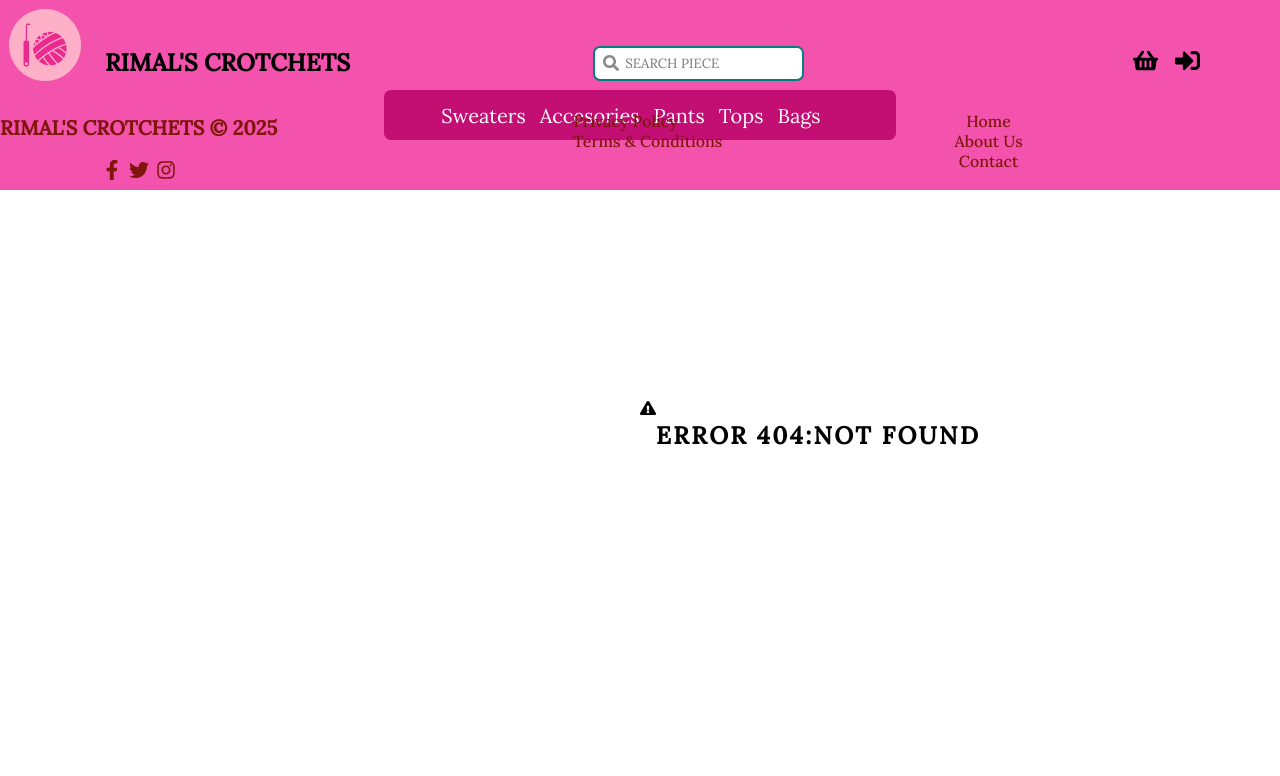
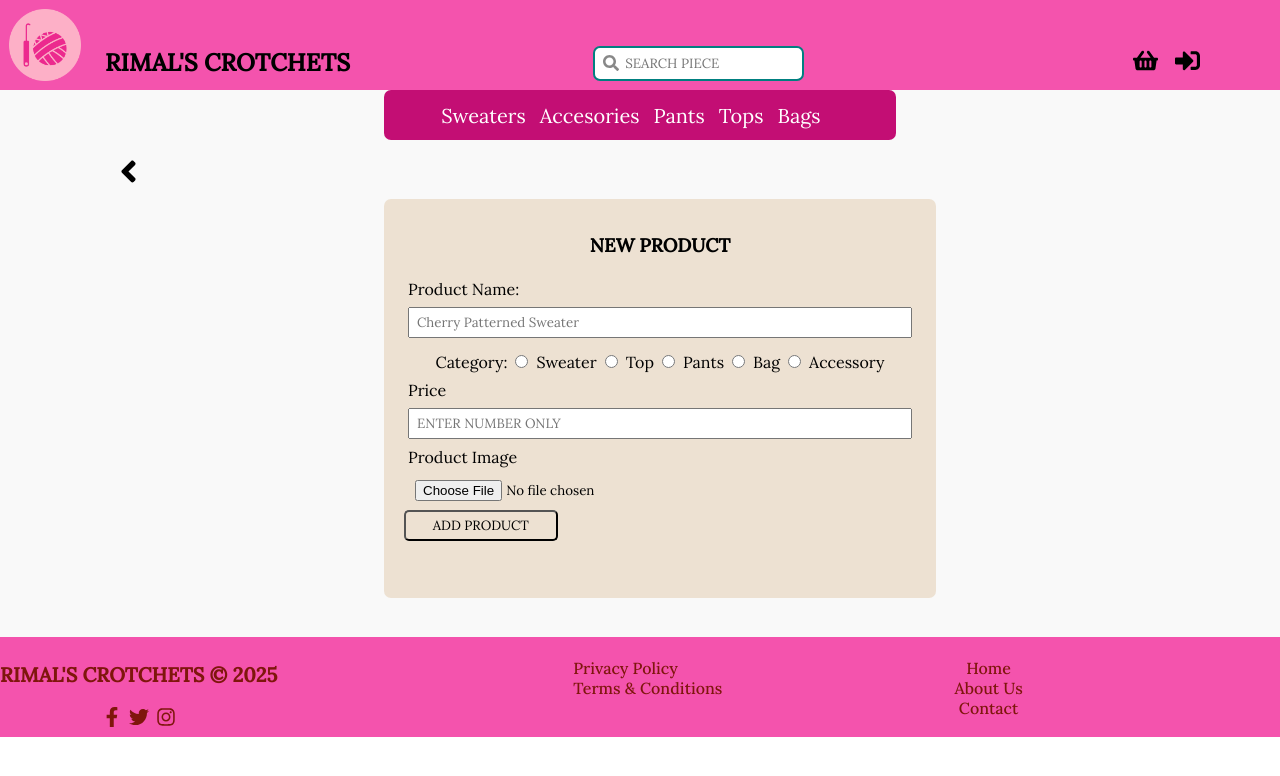
Before and after one commit to KalekyeRaychelle/RimalCrotchets, a React (Create React App) app: page /newProduct in a window 1280 px wide. Before the commit this address had no page. Shown: the top 776 px of the page. Built offline with nearby package versions, Linux system fonts and the light colour scheme.

Commit message:
adding Product frontend

```diff
--- a/src/App.js
+++ b/src/App.js
@@ -12,7 +12,7 @@ import Login from './pages/Login';
 import Dashboard from './pages/Dashboard';
 import DashboardHeader from './components/DashboardHeader';
 import DashboardFooter from './components/DashboardFooter';
-
+import CatalogForm from './pages/CatalogForm';
 
 function App() {
 
@@ -31,6 +31,7 @@ function App() {
           <Route path="/SignUp" element={<Signup/>}/>
           <Route path="/LogIn" element={<Login/>}/>
           <Route path ="/Dashboard" element={<Dashboard/>}/>
+          <Route path="/newProduct" element={<CatalogForm/>}/>
           <Route path="*" element={<NoPage />} />
       </Routes>
       {isDashboard ? <DashboardFooter/>:<Footer/>}
--- a/src/components/header.js
+++ b/src/components/header.js
@@ -33,7 +33,7 @@ const Header= () => {
     </div>
     <div className='rightSide'>
       <ul className='liLinks'>
-            <li><Link><FaShoppingBasket /></Link></li>
+            <li><Link to='/newProduct'><FaShoppingBasket /></Link></li>
             <li><Link to='/SignUp'><FaSignInAlt /></Link></li>
             <li onClick={toggleDropdown} className="dropdownIcon">
             <FaListUl /></li>
--- a/src/pages/CatalogForm.js
+++ b/src/pages/CatalogForm.js
@@ -0,0 +1,126 @@
+import React,{useState} from 'react';
+import '../styles/CatalogForm.css'
+import { useNavigate} from 'react-router-dom';
+import { Link } from 'react-router-dom';
+import { FaAngleLeft } from "react-icons/fa";
+const CatalogForm = () => {
+  const [catalogData,setCatalogData]=useState({
+    productName:"",
+    Category:"",
+    Price:"",
+    productImagePath:"",
+  })
+  const [message,setMessage]=useState("");
+  const navigate=useNavigate();
+  const handleChange=(e)=>{
+    setCatalogData({...catalogData,[e.target.name]: e.target.value});
+  };
+  const handleSubmit=async(e)=>{
+    e.preventDefault();
+    console.log(" Catalog Data submitted");
+    try{
+      const response=await fetch("https://localhost:7700/api/Catalog",{
+        method:"POST",
+        headers:{"Content-Type":"application/json"},
+        body: JSON.stringify(catalogData),
+      });
+      const text=await response.text();
+      try{
+        const data=JSON.parse(text);
+        if(response.ok){
+          alert("Product has been added to the Catalog");
+          navigate("/Catalog");
+
+        }else{
+          setMessage(data.error ||"Something went wrong")
+        }
+      }catch(jsonError){
+          console.error("JSON Parse Error:",jsonError);
+          setMessage(text || "Invalid server response. Check console for details.");
+        }
+    } catch (error) {
+        setMessage("Something went wrong!");
+        console.error("Signup Error:", error);
+    }
+  };
+  return (
+    <div className='CatalogForm'>
+      <Link to='/Catalog'><FaAngleLeft /></Link>
+
+      <form onSubmit={handleSubmit}>
+        <h3>NEW PRODUCT</h3>
+        <label>Product Name:</label>
+        <input
+         type='text' name='productName'
+         id='productName' placeholder='Cherry Patterned Sweater'
+         value={catalogData.productName} onChange={handleChange} required
+         />
+       <div className='categoryForm'>
+          <label>Category:</label>
+
+          <input
+            type="radio"
+            id="Sweater"
+            name="Category"
+            value="Sweater"
+            checked={catalogData.Category === "Sweater"}
+            onChange={handleChange}
+          />
+          <label htmlFor="Sweater">Sweater</label>
+
+          <input
+            type="radio"
+            id="Top"
+            name="Category"
+            value="Top"
+            checked={catalogData.Category === "Top"}
+            onChange={handleChange}
+          />
+          <label htmlFor="Top">Top</label>
+
+          <input
+            type="radio"
+            id="Pants"
+            name="Category"
+            value="Pants"
+            checked={catalogData.Category === "Pants"}
+            onChange={handleChange}
+          />
+          <label htmlFor="Pants">Pants</label>
+
+          <input
+            type="radio"
+            id="Bag"
+            name="Category"
+            value="Bag"
+            checked={catalogData.Category === "Bag"}
+            onChange={handleChange}
+          />
+          <label htmlFor="Bag">Bag</label>
+
+          <input
+            type="radio"
+            id="Accessory"
+            name="Category"
+            value="Accessory"
+            checked={catalogData.Category === "Accessory"}
+            onChange={handleChange}
+          />
+          <label htmlFor="Accessory">Accessory</label>
+        </div>
+
+        <label>Price</label>
+        <input type='number' value={catalogData.Price} onChange={handleChange} required
+         name="Price" id="Price" placeholder='ENTER NUMBER ONLY'/>
+        <label>Product Image</label>
+        <input type='file' name="productImagePath" id="productImagePath"
+        placeholder='ADD PRODUCT IMAGE'
+        value={catalogData.productImagePath} onChange={handleChange} required />
+        <button type='submit'>ADD PRODUCT</button>
+        <p className='errorMess'>{message}</p>
+      </form>
+    </div>
+  )
+}
+
+export default CatalogForm
--- a/src/pages/Signup.js
+++ b/src/pages/Signup.js
@@ -21,7 +21,7 @@ const Signup = () => {
 
   const handleSubmit = async (e) => {
     e.preventDefault();
-    console.log("Form Data submitted", formData);
+    console.log("Form Data submitted");
 
     try {
         const response = await fetch("http://localhost:7700/api/auth/signup", {
@@ -109,7 +109,7 @@ const Signup = () => {
           required
         />
         <button type='submit'>Sign Up</button>
-        <p>{message}</p>
+        <p className='errorMess'>{message}</p>
         <Link to='/LogIn'>Have an Account? Login</Link>
       </form>
     </div>
--- /dev/null
+++ b/src/styles/CatalogForm.css
@@ -0,0 +1,65 @@
+@import url('https://fonts.googleapis.com/css2?family=Lora&display=swap');
+.CatalogForm{
+    background-color: rgb(249, 249, 249);
+    padding-top: 5%;
+    padding-bottom: 3%;
+}
+.CatalogForm a{
+    font-size:35px;
+    position:relative;
+    right:40%;
+    display:inline-block;
+    transition:transform 0.3s ease;
+}
+.CatalogForm a:hover{
+    transform:scale(0.8);
+}
+.CatalogForm form{
+    display:flex;
+    width:40%;
+    flex-direction: column;
+    background-color: rgb(237, 225, 210);
+    position:relative;
+    left:30%;
+    padding:15px 20px 25px 20px;
+    border-radius: 7px;
+
+}
+.categoryForm{
+    margin: 9px 4px 4px 4px;
+}
+.CatalogForm label{
+    margin: 4px 4px 4px 4px;
+    text-align:justify;
+
+}
+.CatalogForm input{
+    margin: 4px 4px 4px 4px;
+    padding: 5px 7px;
+}
+.CatalogForm textarea{
+    resize:none;
+    margin: 4px 4px 15px 4px;
+}
+.CatalogForm button{
+    padding:5px 7px;
+    width:30%;
+    background-color: transparent;
+    border-radius: 5px;
+    transition:transform 0.3s ease;
+}
+.CatalogForm button:hover{
+    transform:scale(0.9);
+    border:2px #515f3a solid;
+    cursor: pointer;
+    background-color: rgba(232, 200, 134, 0.8);
+
+}
+.CatalogForm a{
+    text-decoration: none;
+    color:black;
+}
+.CatalogForm a:hover{
+    text-decoration: underline;
+    color:rgb(30, 85, 33);
+}
```
